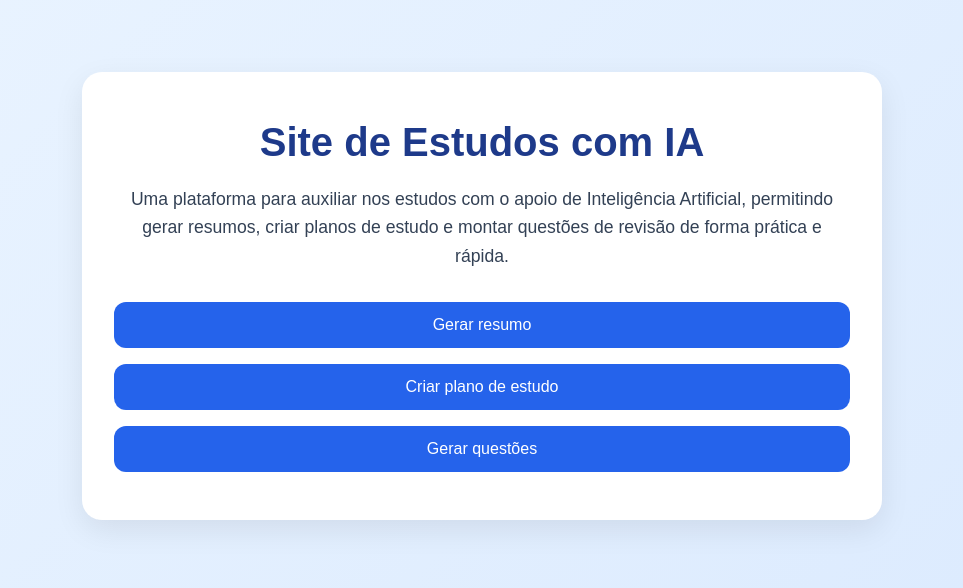
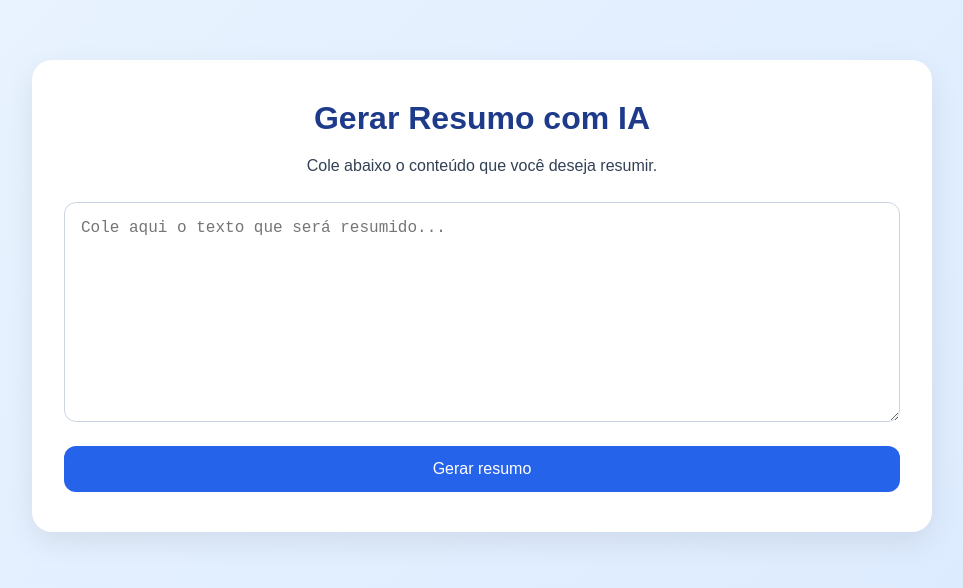
Before and after one commit to Limkol/Site_de_Estudo_com_IA, a React (Vite) app in the folder frontend/: page /resumo in a window 1280 px wide. Shown: the part 104-692 px from the top of the page, without its empty margins (158-1121 px from the left). Built offline with nearby package versions, Linux system fonts and the light colour scheme.

Commit message:
Criação da página de resumo e conexão com a pagina inicial
Created summary page and connected it to the homepage

```diff
--- a/frontend/package.json
+++ b/frontend/package.json
@@ -11,7 +11,8 @@
   },
   "dependencies": {
     "react": "^19.2.5",
-    "react-dom": "^19.2.5"
+    "react-dom": "^19.2.5",
+    "react-router-dom": "^7.14.2"
   },
   "devDependencies": {
     "@eslint/js": "^9.39.4",
--- a/frontend/src/App.css
+++ b/frontend/src/App.css
@@ -43,7 +43,12 @@
   gap: 16px;
 }
 
+.home-button-link {
+  text-decoration: none;
+}
+
 .home-button {
+  width: 100%;
   background-color: #2563eb;
   color: white;
   border: none;
--- a/frontend/src/App.jsx
+++ b/frontend/src/App.jsx
@@ -1,3 +1,4 @@
+import { Link } from 'react-router-dom'
 import './App.css'
 
 function App() {
@@ -13,7 +14,10 @@ function App() {
         </p>
 
         <div className="buttons-container">
-          <button className="home-button">Gerar resumo</button>
+          <Link to="/resumo" className="home-button-link">
+            <button className="home-button">Gerar resumo</button>
+          </Link>
+
           <button className="home-button">Criar plano de estudo</button>
           <button className="home-button">Gerar questões</button>
         </div>
--- a/frontend/src/main.jsx
+++ b/frontend/src/main.jsx
@@ -1,9 +1,17 @@
 import { StrictMode } from 'react'
 import { createRoot } from 'react-dom/client'
+import { BrowserRouter, Routes, Route } from 'react-router-dom'
+
 import App from './App.jsx'
+import ResumoPage from './pages/ResumoPage.jsx'
 
 createRoot(document.getElementById('root')).render(
   <StrictMode>
-    <App />
+    <BrowserRouter>
+      <Routes>
+        <Route path="/" element={<App />} />
+        <Route path="/resumo" element={<ResumoPage />} />
+      </Routes>
+    </BrowserRouter>
   </StrictMode>,
 )
--- /dev/null
+++ b/frontend/src/pages/ResumoPage.css
@@ -0,0 +1,66 @@
+.resumo-container {
+  min-height: 100vh;
+  background: linear-gradient(135deg, #eaf4ff, #dbeafe);
+  display: flex;
+  justify-content: center;
+  align-items: center;
+  padding: 24px;
+  font-family: Arial, Helvetica, sans-serif;
+}
+
+.resumo-content {
+  background-color: #ffffff;
+  width: 100%;
+  max-width: 900px;
+  padding: 40px 32px;
+  border-radius: 20px;
+  box-shadow: 0 10px 30px rgba(0, 0, 0, 0.08);
+}
+
+.resumo-title {
+  font-size: 2rem;
+  color: #1e3a8a;
+  margin-bottom: 16px;
+  text-align: center;
+}
+
+.resumo-description {
+  font-size: 1rem;
+  color: #334155;
+  line-height: 1.6;
+  margin-bottom: 24px;
+  text-align: center;
+}
+
+.resumo-textarea {
+  width: 100%;
+  min-height: 220px;
+  padding: 16px;
+  border: 1px solid #cbd5e1;
+  border-radius: 12px;
+  font-size: 1rem;
+  resize: vertical;
+  margin-bottom: 20px;
+  outline: none;
+}
+
+.resumo-textarea:focus {
+  border-color: #2563eb;
+}
+
+.resumo-button {
+  display: block;
+  width: 100%;
+  background-color: #2563eb;
+  color: white;
+  border: none;
+  padding: 14px 20px;
+  font-size: 1rem;
+  border-radius: 12px;
+  cursor: pointer;
+  transition: 0.3s ease;
+}
+
+.resumo-button:hover {
+  background-color: #1d4ed8;
+}
--- /dev/null
+++ b/frontend/src/pages/ResumoPage.jsx
@@ -0,0 +1,24 @@
+import './ResumoPage.css'
+
+function ResumoPage() {
+  return (
+    <div className="resumo-container">
+      <div className="resumo-content">
+        <h1 className="resumo-title">Gerar Resumo com IA</h1>
+
+        <p className="resumo-description">
+          Cole abaixo o conteúdo que você deseja resumir.
+        </p>
+
+        <textarea
+          className="resumo-textarea"
+          placeholder="Cole aqui o texto que será resumido..."
+        ></textarea>
+
+        <button className="resumo-button">Gerar resumo</button>
+      </div>
+    </div>
+  )
+}
+
+export default ResumoPage
```
Also changed, not shown: 1 other file (tests, documents, lock files or other folders).
